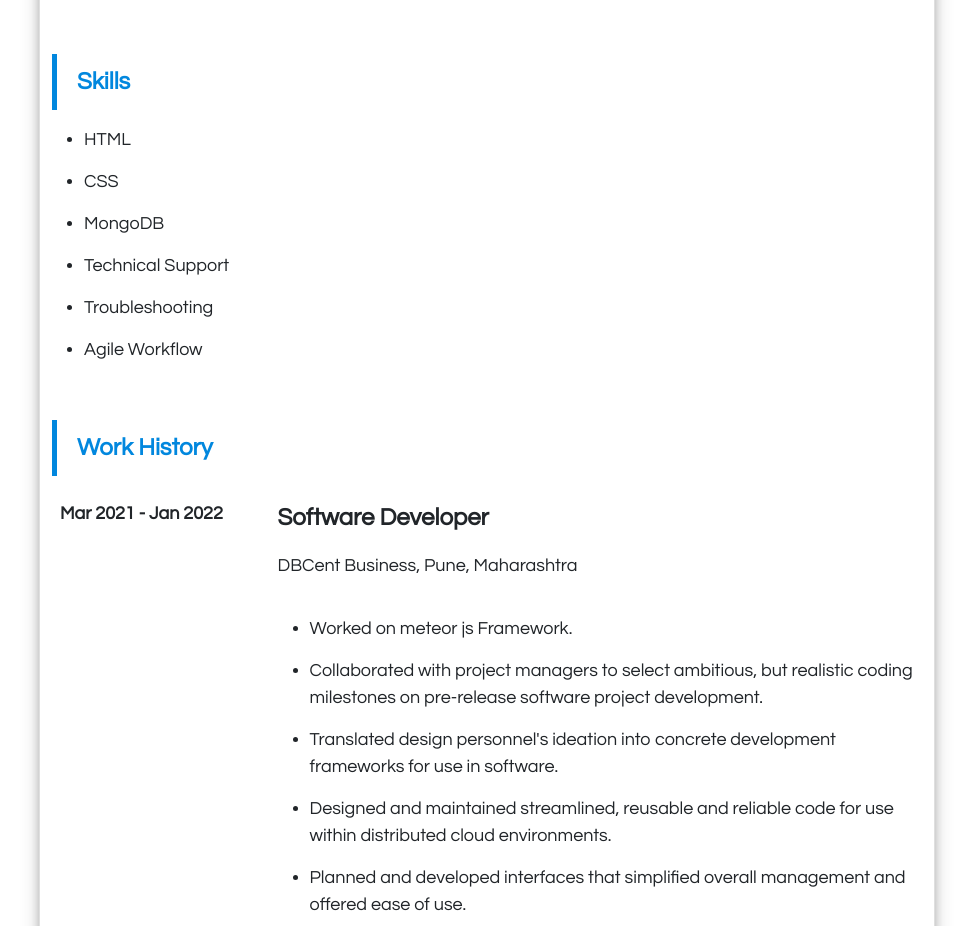
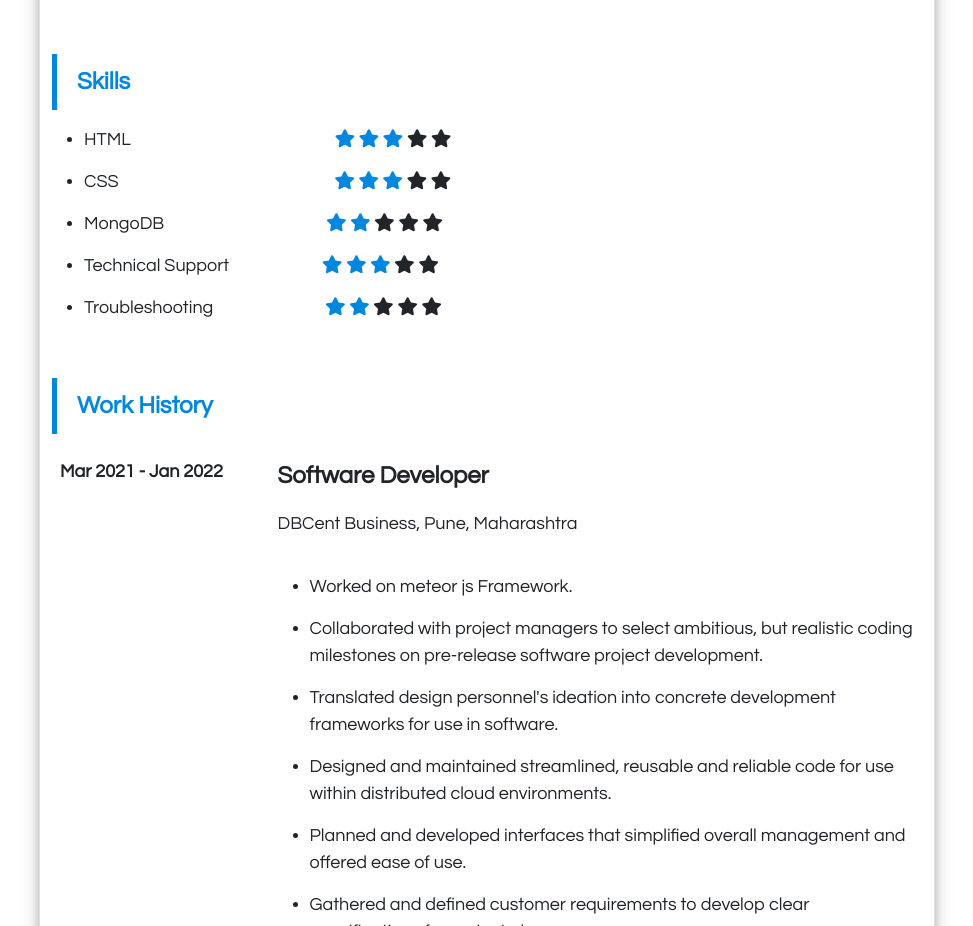
Before and after one commit to RishikeshMali/CV, a plain HTML site: page index.html in a window 1280 px wide. Shown: the part 962-1888 px from the top of the page, without its empty margins (153-1126 px from the left). Drawn offline with nearby package versions, Linux system fonts and the light colour scheme.

Commit message:
rating stars added

```diff
--- a/assets/style.css
+++ b/assets/style.css
@@ -77,6 +77,29 @@ li {
     margin-bottom: 15px;
 }
 
+.checked {
+    color: #0187de;
+  }
+
+.rate1 {
+    margin-right: 200px;
+}
+.rate2 {
+    margin-right: 212px;
+}
+.rate3 {
+    margin-right: 158px;
+}
+.rate4 {
+    margin-right: 89px;
+}
+.rate5 {
+    margin-right: 108px;
+}
+.rate6 {
+    margin-right: 115px;
+}
+
 #name {
     margin-left: 4%;
     padding-top: 30px;
--- a/index.html
+++ b/index.html
@@ -72,12 +72,42 @@
 
             <ul class="list">
                 <!-- <li>Web Development projects</li> -->
-                <li>HTML</li>
-                <li>CSS</li>
-                <li>MongoDB</li>
-                <li>Technical Support</li>
-                <li>Troubleshooting</li>
-                <li>Agile Workflow</li>
+                <li><span class="rate1">HTML</span>
+                    <span class="fa fa-star checked"></span>
+                    <span class="fa fa-star checked"></span>
+                    <span class="fa fa-star checked"></span>
+                    <span class="fa fa-star"></span>
+                    <span class="fa fa-star"></span>
+                </li>
+                <li><span class="rate2">CSS</span>
+                    <span class="fa fa-star checked"></span>
+                    <span class="fa fa-star checked"></span>
+                    <span class="fa fa-star checked"></span>
+                    <span class="fa fa-star"></span>
+                    <span class="fa fa-star"></span>
+                </li>
+                <li><span class="rate3">MongoDB</span>
+                    <span class="fa fa-star checked"></span>
+                    <span class="fa fa-star checked"></span>
+                    <span class="fa fa-star"></span>
+                    <span class="fa fa-star"></span>
+                    <span class="fa fa-star"></span>
+                </li>
+                <li><span class="rate4">Technical Support</span>
+                    <span class="fa fa-star checked"></span>
+                    <span class="fa fa-star checked"></span>
+                    <span class="fa fa-star checked"></span>
+                    <span class="fa fa-star"></span>
+                    <span class="fa fa-star"></span>
+                </li>
+                <li><span class="rate5">Troubleshooting</span>
+                    <span class="fa fa-star checked"></span>
+                    <span class="fa fa-star checked"></span>
+                    <span class="fa fa-star"></span>
+                    <span class="fa fa-star"></span>
+                    <span class="fa fa-star"></span>
+                </li>
+
             </ul><br>
 
             <ul class="sub-title">
```
